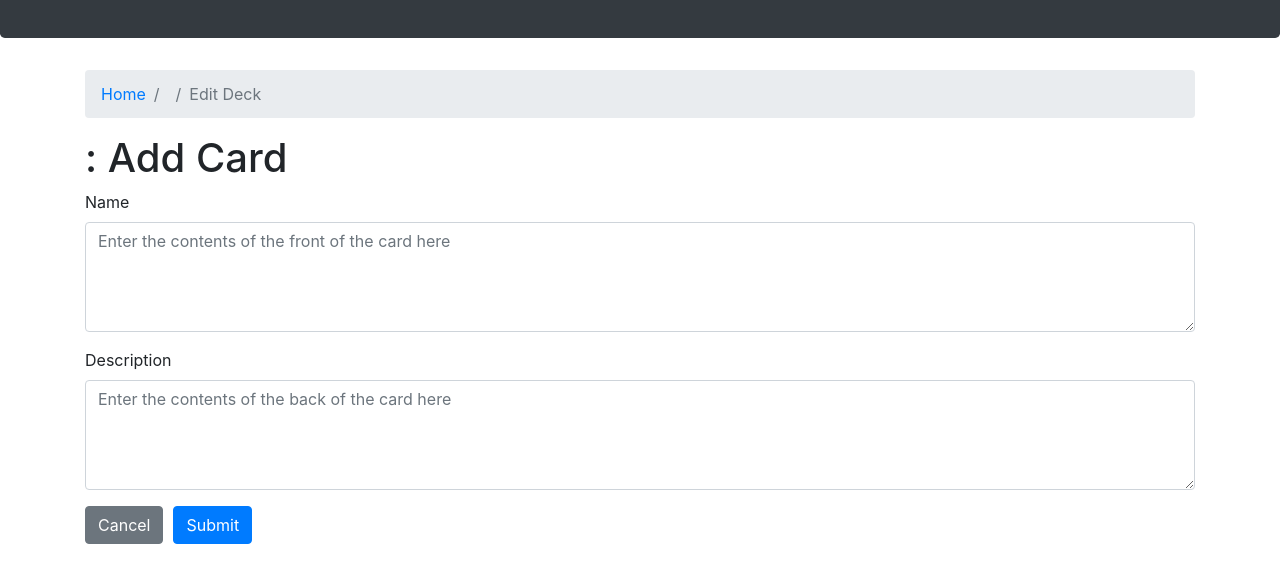
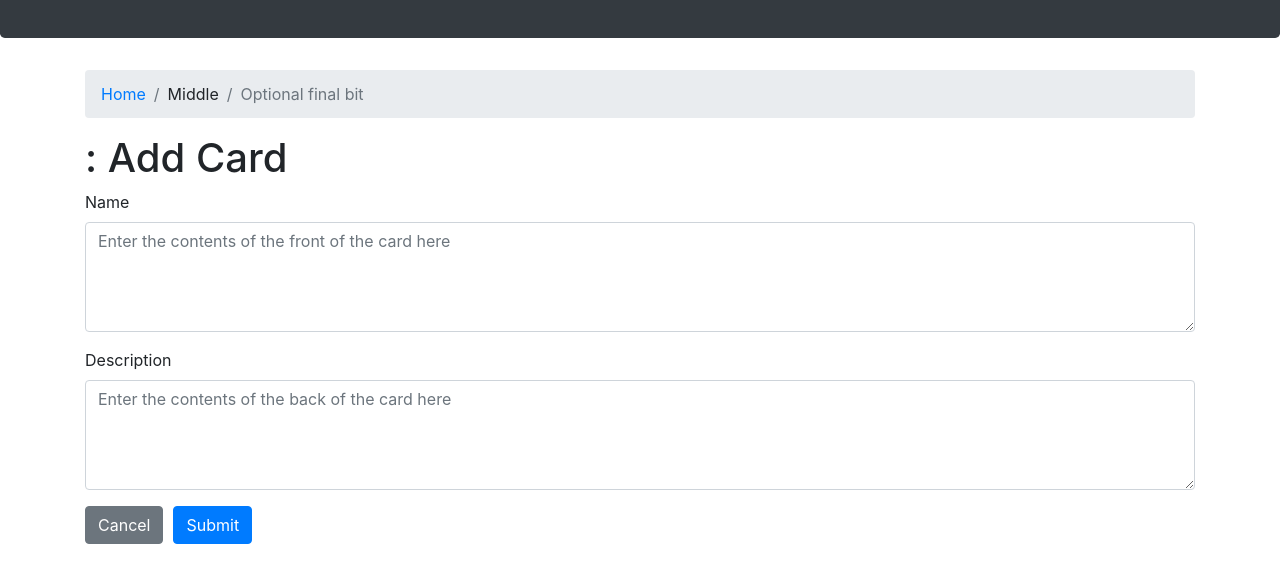
Before and after one commit to jb-the-dev/flashcards-app, a React (Create React App) app: page /decks/1/cards/new in a window 1280 px wide. Shown: the part 211-794 px from the top of the page. Built offline with nearby package versions, Linux system fonts and the light colour scheme; no server answers; a web font is replaced by a local one.

Commit message:
updating TODOS list, resetting data, transitioning breadcrumb to component on CreateCard

```diff
--- a/data/db.json
+++ b/data/db.json
@@ -48,18 +48,6 @@
       "back": "b",
       "deckId": 1,
       "id": 7
-    },
-    {
-      "front": "asdf",
-      "back": "asdfasdf",
-      "deckId": 1,
-      "id": 8
-    },
-    {
-      "front": "sdfasdf",
-      "back": "asdf",
-      "deckId": 1,
-      "id": 9
     }
   ]
 }
--- a/src/Layout/CardList.js
+++ b/src/Layout/CardList.js
@@ -30,6 +30,8 @@ export default function CardList() {
     return () => abortController.abort();
   }, [deckId, setCurrentDeck]);
 
+  // if currentDeck exists, set card variable to a card in currentDeck
+  // otherwise set card variable to an empty object
   const card = currentDeck.cards[cardIndex] || {};
 
   const handleNext = () => {
--- a/src/Layout/CreateCard.js
+++ b/src/Layout/CreateCard.js
@@ -1,6 +1,7 @@
 import React, { useEffect, useState } from "react";
-import { Link, useParams, useRouteMatch } from "react-router-dom";
+import { Link, useParams } from "react-router-dom";
 import { createCard, readDeck } from "../utils/api";
+import Breadcrumb from "./Breadcrumb";
 
 export default function CreateCard() {
   const blankCreateCard = {
@@ -9,7 +10,6 @@ export default function CreateCard() {
   };
   const [createCardData, setCreateCardData] = useState(blankCreateCard);
   const [currentDeck, setCurrentDeck] = useState({});
-  const { url } = useRouteMatch();
   const { deckId } = useParams();
 
   useEffect(() => {
@@ -20,29 +20,12 @@ export default function CreateCard() {
     getDeck();
   }, [deckId]);
 
-  const breadcrumb = (
-    <nav aria-label="breadcrumb">
-      <ol className="breadcrumb">
-        <li className="breadcrumb-item">
-          <Link to="/">Home</Link>
-        </li>
-        <li className="breadcrumb-item">
-          <Link to={`${url}`}> {currentDeck.name} </Link>
-        </li>
-        <li className="breadcrumb-item active" aria-current="page">
-          Edit Deck
-        </li>
-      </ol>
-    </nav>
-  );
-
   const handleCreateCard = async (event) => {
     event.preventDefault();
     await createCard(deckId, {
       front: createCardData.front,
       back: createCardData.back,
 });
-    console.log("card created.");
     setCreateCardData(blankCreateCard);
   };
 
@@ -102,7 +85,7 @@ export default function CreateCard() {
 
   return (
     <div>
-      {breadcrumb}
+      <Breadcrumb />
       <h1>{currentDeck.name}: Add Card</h1>
       {createCardForm}
     </div>
--- a/src/Layout/CreateDeck.js
+++ b/src/Layout/CreateDeck.js
@@ -15,13 +15,16 @@ export default function CreateDeck() {
   // Handlers
   const handleSubmit = async (event) => {
     event.preventDefault();
-    console.log("deck created.");
-    const newDeck = await createDeck(createDeckFormData);
+    const newDeck = await createDeck({
+      name: createDeckFormData.name,
+      description: createDeckFormData.description
+    });
+    console.log("deck created.", newDeck);
     const newDeckId = newDeck.id
     history.push(`/decks/${newDeckId}`);
   };
 
-  const handleCreateDeckChange = (event) => {
+  const handleChange = (event) => {
     setCreateDeckFormData({
       ...createDeckFormData,
       [event.target.name]: event.target.value,
@@ -42,8 +45,8 @@ export default function CreateDeck() {
             name="name"
             type="text"
             className="form-control"
-            onChange={handleCreateDeckChange}
-            value={createDeckFormData.name}
+            onChange={handleChange}
+            // value={createDeckFormData.name}
             placeholder="Deck Name"
             required
           />
@@ -56,8 +59,8 @@ export default function CreateDeck() {
             id="description"
             name="description"
             className="form-control"
-            onChange={handleCreateDeckChange}
-            value={createDeckFormData.description}
+            onChange={handleChange}
+            // value={createDeckFormData.description}
             placeholder="Brief description of deck"
             rows="4"
             required
--- a/src/Layout/TODOS.js
+++ b/src/Layout/TODOS.js
@@ -3,8 +3,8 @@ TODO - add icons to buttons to match instrx
 TODO - add margin to create deck button
 TODO - update components to use more API calls instead of state
 DONE - get delete deck button to work on home page
-TODO - complete create deck behaviors (submit and cancel)
-TODO - fix uncontrolled input issue on Edit Deck
+DONE - complete cancel behavior on Create Deck
+!TODO - fix uncontrolled input issue on Edit Deck
 !TODO - fix submit button on Create Deck
 TODO -
 TODO -
```
